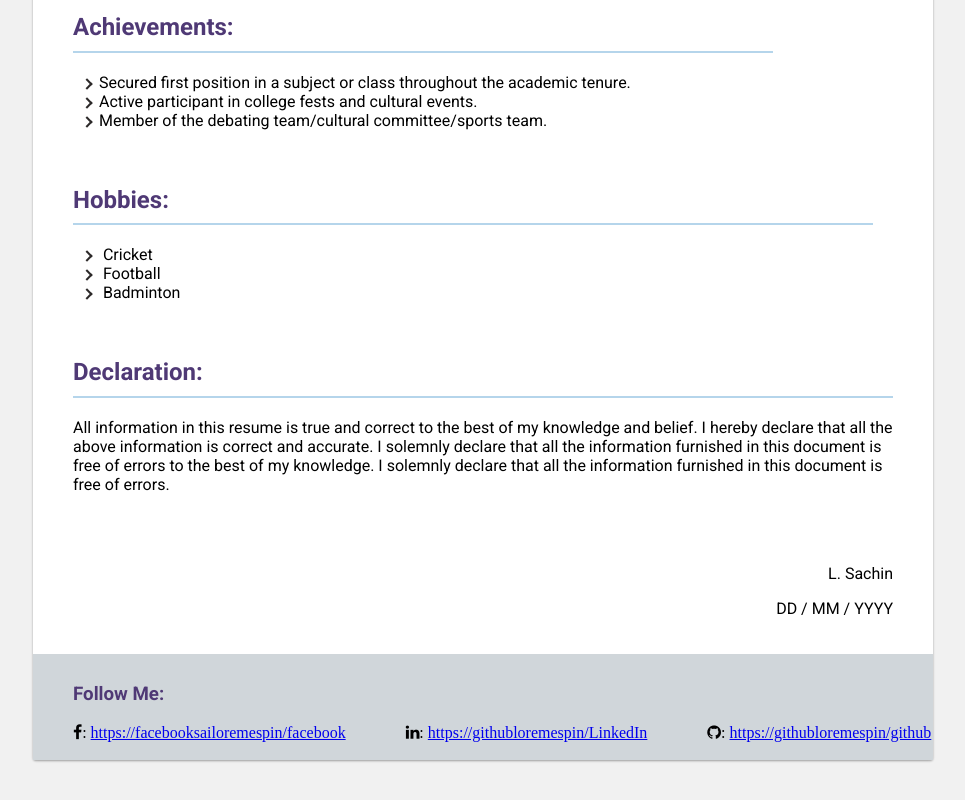
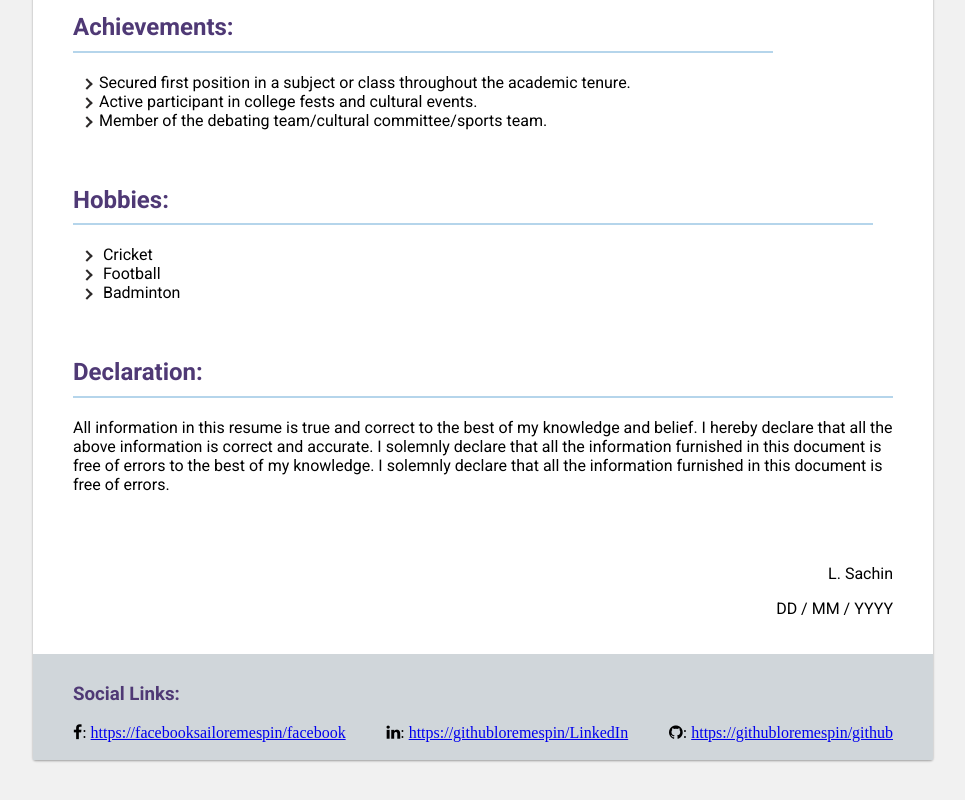
Before and after one commit to sachinchavan11/ResumeHtml, a plain HTML site: page index.html in a window 1280 px wide. Shown: the part 1036-1836 px from the top of the page, without its empty margins (157-1122 px from the left). Drawn offline with Linux system fonts and the light colour scheme.

Commit message:
changed media links title

```diff
--- a/index.css
+++ b/index.css
@@ -92,10 +92,6 @@ h1{
 tr {
   font-size: 16px;
 }
-.link-container >span
-{
-  margin-right: 60px;
-}
 table
 {
   border:1px solid rgb(119, 119, 131);
@@ -159,6 +155,7 @@ h2 {
 {
   display: flex;
   flex-direction:row;
+  justify-content: space-between;
 }
 @media screen and(max-width: 768px) {
   .profile-img {
--- a/index.html
+++ b/index.html
@@ -130,7 +130,7 @@
             </p>
         </section>
         <section id="footer-container">
-            <h3>Follow Me:</h3>
+            <h3>Social Links:</h3>
             <div class="link-container">
                 <span class="fa fa-facebook">:&nbsp;</b><a href="https://githubloremespin/github " >https://facebooksailoremespin/facebook </a></span>
                 <span class="fa fa-linkedin">:&nbsp;<a href="https://githubloremespin/github " >https://githubloremespin/LinkedIn</a></span>
```
